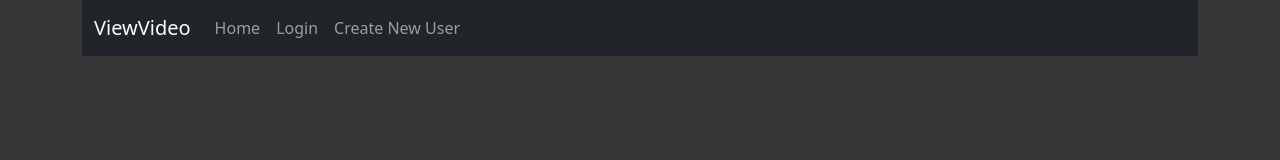
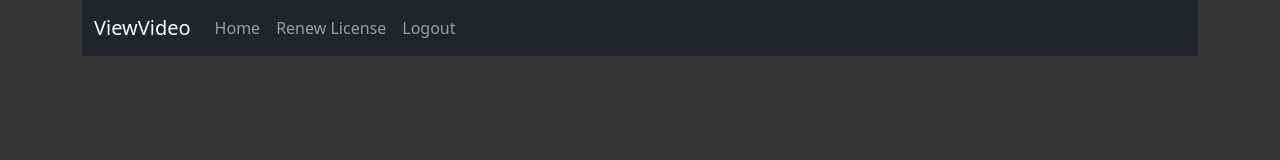
Before and after one commit to Jundeb/ViewVideo, a React (Create React App) app in the folder viewvideoclient/: page / in a window 1280 px wide. Shown: the top 160 px of the page. Built offline with nearby package versions, Linux system fonts and the light colour scheme.

Commit message:
Fixed bug

```diff
--- a/viewvideoclient/src/components/NavBar.js
+++ b/viewvideoclient/src/components/NavBar.js
@@ -1,3 +1,4 @@
+import { useEffect, useState } from 'react';
 import Container from 'react-bootstrap/Container';
 import Nav from 'react-bootstrap/Nav';
 import Navbar from 'react-bootstrap/Navbar';
@@ -6,16 +7,26 @@ import { Link } from "react-router-dom";
 
 function NavBar() {
 
+  const [user, setUser] = useState({});
+
   const logOut = () => {
     window.localStorage.removeItem('username');
     window.localStorage.removeItem('licenseId');
     window.localStorage.removeItem('balance');
     window.localStorage.removeItem('license');
     window.localStorage.removeItem('expirationDate');
-    window.location.pathname = '/';
+    setUser(null);
   }
 
-  if(window.localStorage.getItem('username') !== null){
+  useEffect(() => {
+    if(window.localStorage.getItem('username') !== null){
+      setUser(window.localStorage.getItem('username'));
+    }
+  }, [window.localStorage.getItem('username')]);
+
+
+
+  if(user !== null && user !== '' && user !== undefined){
     return (
       <Navbar expand="lg" bg="dark" variant="dark">
         <Container>
```
